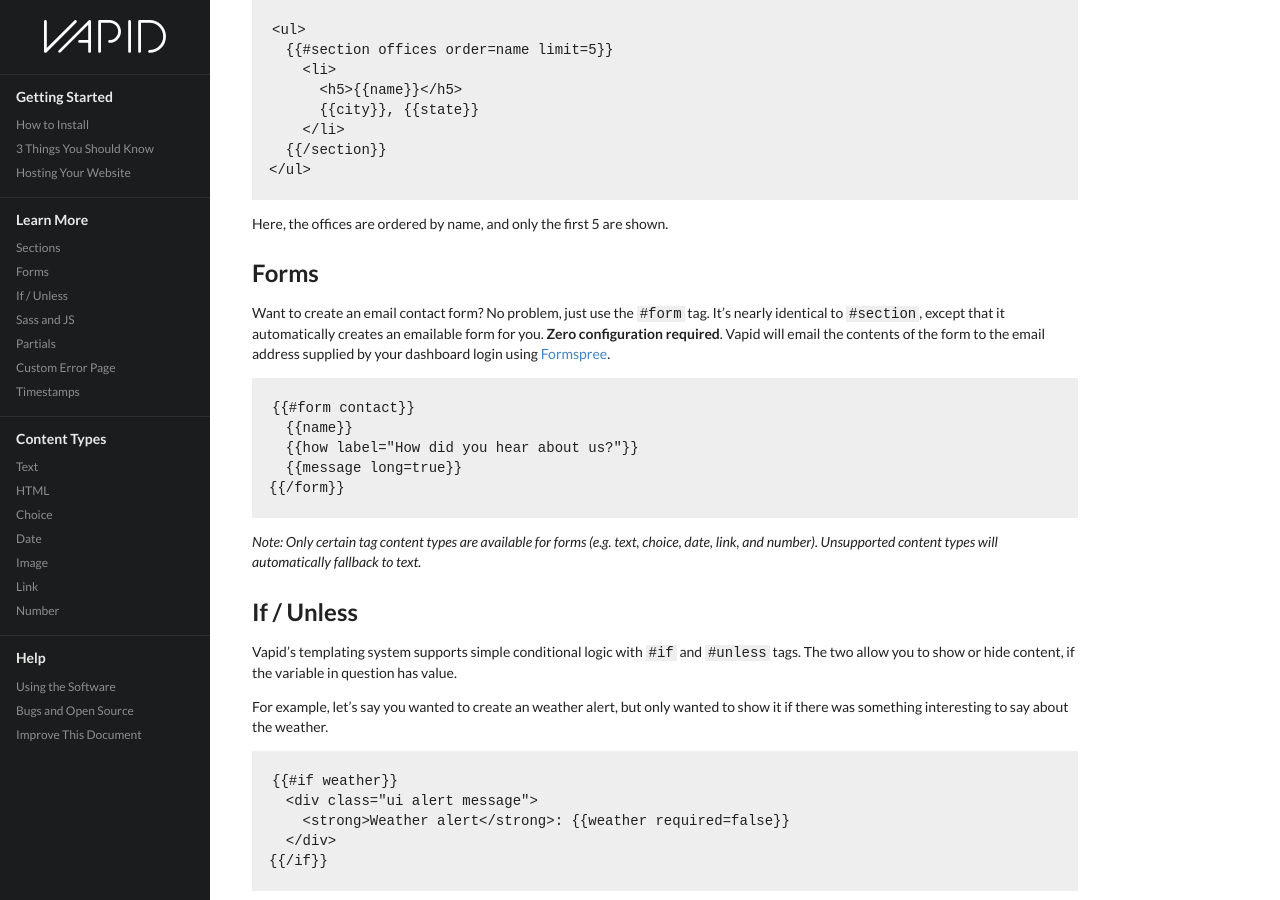
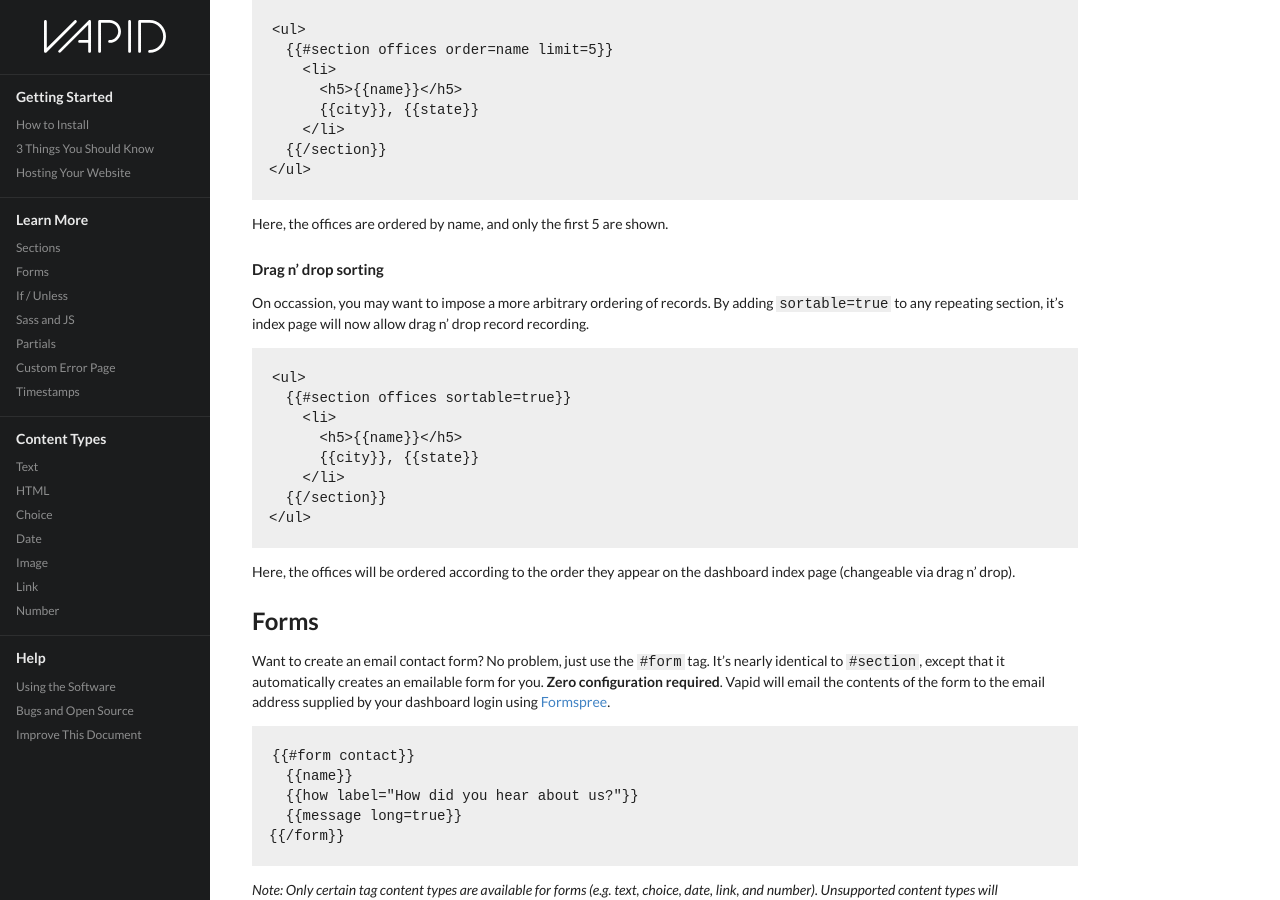
Before and after one commit to vapid/vapid-docs, a Jekyll site: the page built from learn-more.md, in a window 1280 px wide and 900 px high, scrolled down 2628 px. Built offline with Jekyll 4.4.1, drawn with Linux system fonts in a browser that asks for light colours; nearby versions of some CDN libraries.

Commit message:
Add `sortable=true` documentation

````diff
--- a/learn-more.md
+++ b/learn-more.md
@@ -139,6 +139,23 @@ Additionally, you can choose to limit the number of records shown.
 
 Here, the offices are ordered by name, and only the first 5 are shown.
 
+####  Drag n' drop sorting
+
+On occassion, you may want to impose a more arbitrary ordering of records. By adding `sortable=true` to any repeating section, it's index page will now allow drag n' drop record recording.
+
+```
+<ul>
+  {{#section offices sortable=true}}
+    <li>
+      <h5>{{name}}</h5>
+      {{city}}, {{state}}
+    </li>
+  {{/section}}
+</ul>
+```
+
+Here, the offices will be ordered according to the order they appear on the dashboard index page (changeable via drag n' drop).
+
 ## Forms
 
 Want to create an email contact form? No problem, just use the `#form` tag. It's nearly identical to `#section`, except that it automatically creates an emailable form for you. **Zero configuration required**. Vapid will email the contents of the form to the email address supplied by your dashboard login using [Formspree](https://formspree.io/).
````
